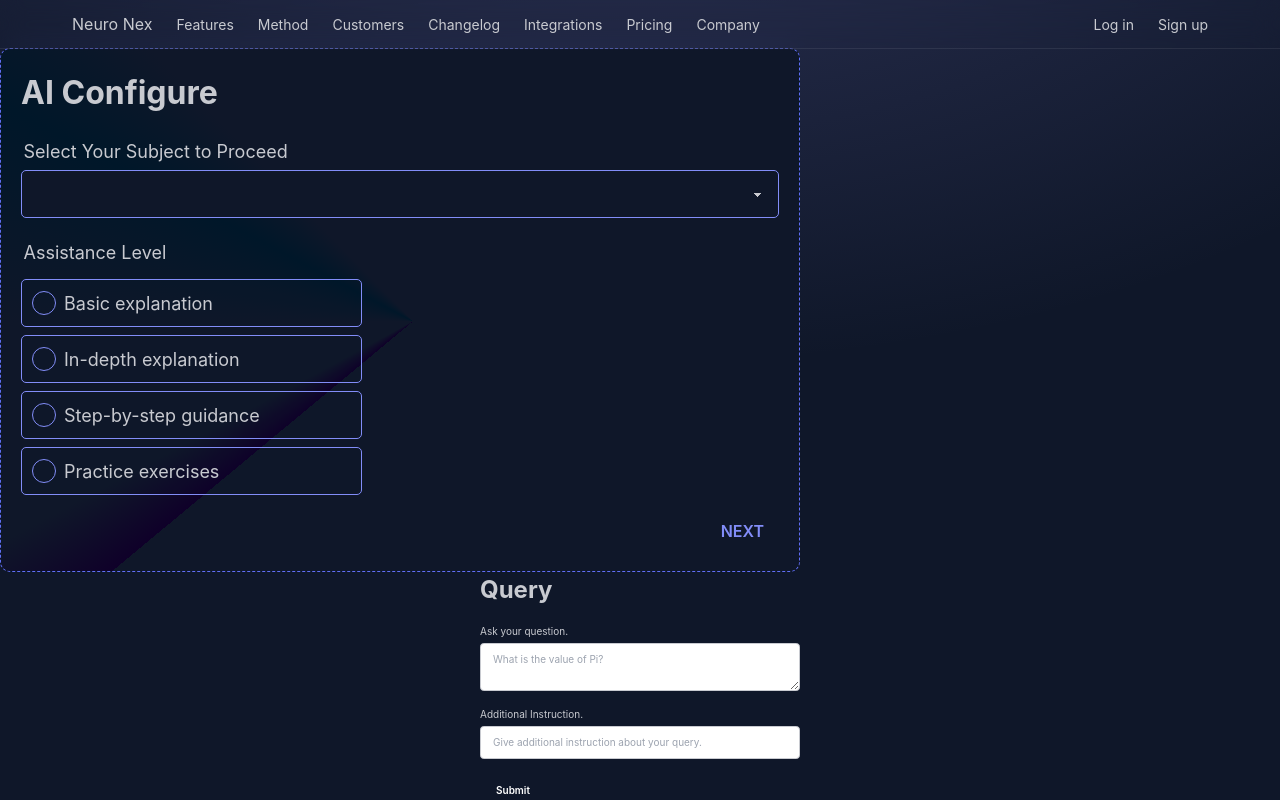
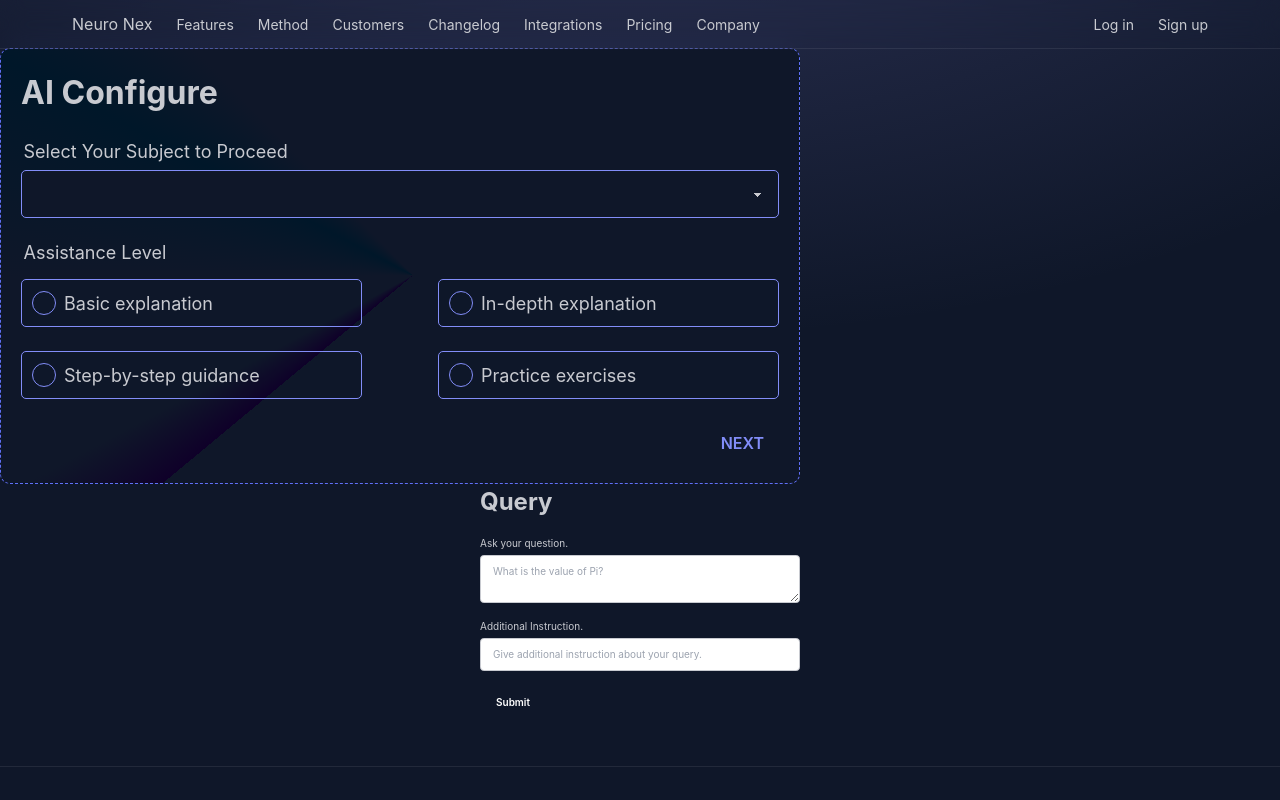
Before and after one commit to hasanshahriar32/neuronex_client, a React (Vite) app: page /compose in a window 1280 px wide. Shown: the top 800 px of the page. Built offline with nearby package versions, Linux system fonts and the light colour scheme; no server answers; sample sign-in values are in the browser's storage.

Commit message:
updated ai config

```diff
--- a/src/components/FormComposed/AiSetting/AiSetting.jsx
+++ b/src/components/FormComposed/AiSetting/AiSetting.jsx
@@ -55,9 +55,13 @@
 
           <div className="mb-4">
             <p className="mb-2 label text-lg">Assistance Level</p>
+            <div className="flex flex-row justify-start md:justify-between flex-wrap gap-4 items-center">
               {[
                 { label: "Basic explanation", value: "Basic explanation" },
-              { label: "In-depth explanation", value: "In-depth explanation" },
+                {
+                  label: "In-depth explanation",
+                  value: "In-depth explanation",
+                },
                 {
                   label: "Step-by-step guidance",
                   value: "Step-by-step guidance",
@@ -67,13 +71,15 @@
                 return (
                   <label
                     key={value + index}
-                  className="text-lg h-12 min-w-[250px] max-w-[45%] flex flex-row flex-wrap overflow-hidden items-center input input-ghost border-secondary border-solid hover:border-double focus:border-dashed mb-2"
+                    className="text-lg h-12 min-w-[250px] w-full  max-w-full md:max-w-[45%] flex flex-wrap overflow-hidden items-center input input-ghost border-secondary border-solid hover:border-double focus:border-dashed mb-2"
                   >
                     <input
                       {...register("assistance-level", {
                         required: "Please select an item in the list.",
                       })}
-                    aria-invalid={errors["assistance-level"] ? "true" : "false"}
+                      aria-invalid={
+                        errors["assistance-level"] ? "true" : "false"
+                      }
                       value={value}
                       type="radio"
                       className="form-radio h-6 w-6 radio radio-secondary text-indigo-600 transition duration-150 ease-in-out"
@@ -82,6 +88,7 @@
                   </label>
                 );
               })}
+            </div>
             {errors["assistance-level"] && (
               <p role="alert" className="text-red-500">
                 {errors["assistance-level"]?.message}
```
Lines whose indentation alone changed are shown as unchanged.
